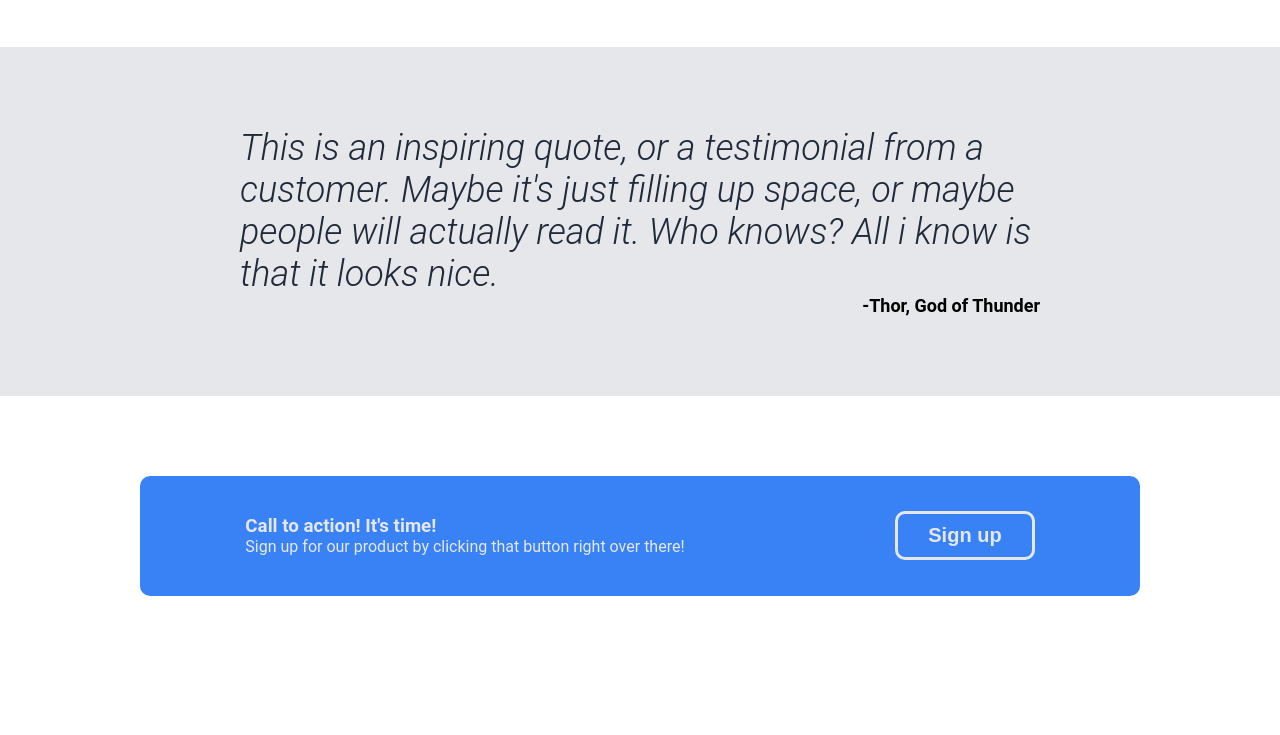
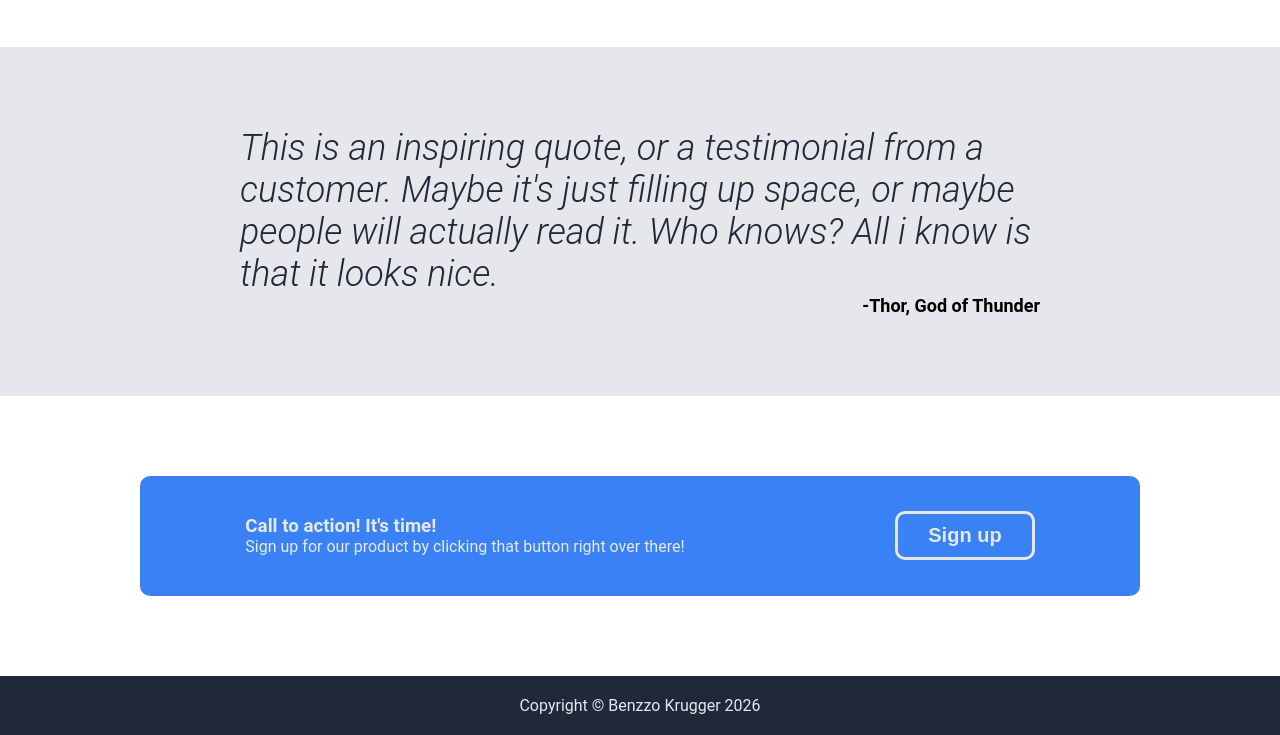
Before and after one commit to BenzzoKrugger/odin-landing-page, a plain HTML site: page index.html in a window 1280 px wide. Shown: the part 899-1634 px from the top of the page. Before the commit the page ends 1575 px from the top, so only its background shows below. Drawn offline with Linux system fonts and the light colour scheme.

Commit message:
finished footer section

```diff
--- a/index.html
+++ b/index.html
@@ -85,5 +85,10 @@
         <button>Sign up</button>
       </div>
     </section>
+
+    <!-- Footer -->
+     <section class="footer">
+      <p>Copyright © Benzzo Krugger 2026</p>
+     </section>
   </body>
 </html>
--- a/style.css
+++ b/style.css
@@ -182,3 +182,14 @@ nav {
   font-size: 20px;
   font-weight: 600;
 }
+
+.footer {
+    background-color: #1f2937;
+    padding: 20px 0px;
+    }
+
+.footer > p {
+    text-align: center;
+    color: #e5e7eb;
+
+}
```
